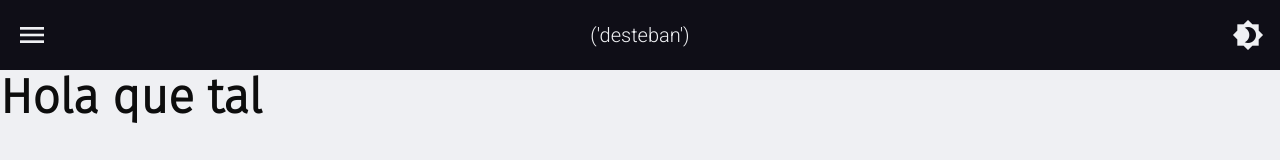
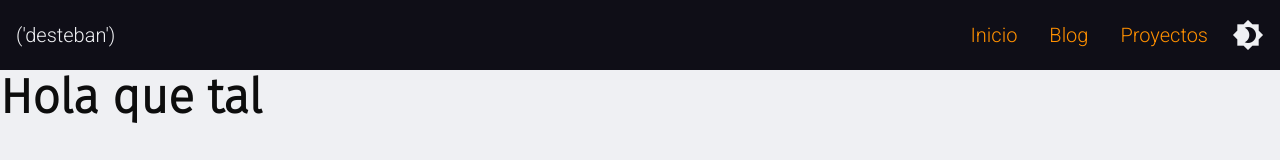
Before and after one commit to desteban/desteban, a Next.js app: page / in a window 1280 px wide. Shown: the top 160 px of the page. Built offline with nearby package versions, Linux system fonts and the light colour scheme.

Commit message:
menu para pantallas grandes

```diff
--- a/components/Header.tsx
+++ b/components/Header.tsx
@@ -17,7 +17,7 @@ export default class Header extends Component {
 			<header>
 				<nav id="nav">
 					<div className="btn-menu" id="btn-menu" onClick={() => this.toogleMenu()}>
-						<span id="abrirMenu" className="material-icons click">
+						<span id="abrirMenu" className="material-icons click movil-visible">
 							menu
 						</span>
 						<span id="cerrarMenu" className="material-icons hide click">
--- a/styles/basicos.scss
+++ b/styles/basicos.scss
@@ -97,4 +97,8 @@ a {
 	.contenido {
 		margin: 0px 10%;
 	}
+
+	.movil-visible {
+		display: none;
+	}
 }
--- a/styles/botones.scss
+++ b/styles/botones.scss
@@ -19,8 +19,7 @@
 	}
 
 	&:hover {
-		background-color: rgba($fondoboton, 0.8);
-		box-shadow: 0 5px 5px $sombra;
+		background-color: rgba($fondoboton, 0.5);
 	}
 
 	&:active {
--- a/styles/dark.scss
+++ b/styles/dark.scss
@@ -38,7 +38,7 @@
 
 		&:hover {
 			box-shadow: none;
-			background-color: #eca04a;
+			background-color: rgba($fondobotonDark, 0.5);
 		}
 	}
 
--- a/styles/header.scss
+++ b/styles/header.scss
@@ -39,6 +39,7 @@ nav {
 		margin: 0px 16px;
 		top: 0;
 		right: 0;
+		z-index: 1;
 
 		.material-icons {
 			font-size: 2rem;
@@ -68,3 +69,24 @@ nav {
 		}
 	}
 }
+
+@media screen and (min-width: 992px) {
+	nav {
+		justify-content: space-between;
+
+		.logo {
+			margin: 0px 1rem;
+		}
+
+		.sidenav {
+			position: relative;
+			left: 0;
+			margin: 0px 3.5rem;
+			height: $tamanioheader;
+			background-color: #0f0e17;
+			flex-direction: row;
+			align-items: center;
+			width: auto;
+		}
+	}
+}
```
